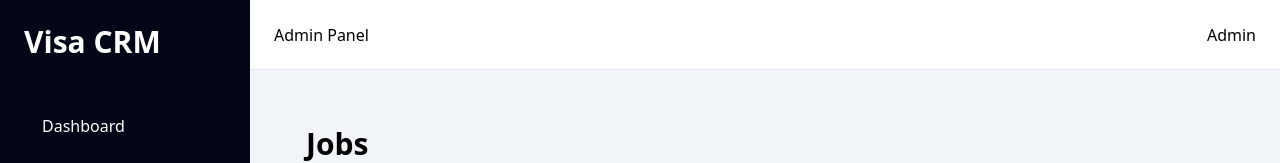
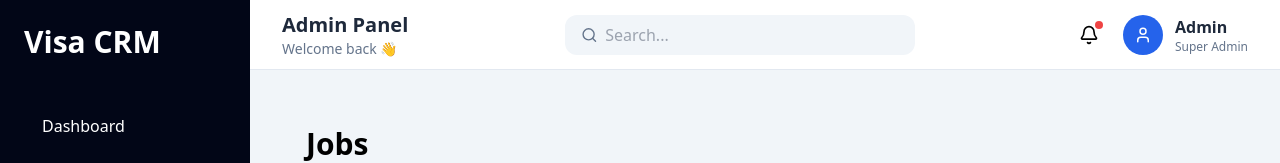
Before and after one commit to Avinash12122002/tmsvisa, a React (Vite) app in the folder client/: page /admin/jobs in a window 1280 px wide. Shown: the top 163 px of the page. Built offline with nearby package versions, Linux system fonts and the light colour scheme; no server answers; sample sign-in values are in the browser's storage.

Commit message:
change topbar

```diff
--- a/client/src/pages/admin/components/Topbar.jsx
+++ b/client/src/pages/admin/components/Topbar.jsx
@@ -1,26 +1,158 @@
+import {
+  Bell,
+  Search,
+  User,
+} from "lucide-react";
+
 export default function Topbar() {
   return (
-    <div
-      style={{
-        height: 70,
-        background: "white",
+    <header
+      className="
+        bg-white
+        border-b
+        border-slate-200
+        px-4
+        md:px-8
+        h-[70px]
+        flex
+        items-center
+        justify-between
+        sticky
+        top-0
+        z-30
+      "
+    >
+      {/* Left Side */}
 
-        borderBottom:
-          "1px solid #E2E8F0",
+      <div
+        className="
+          flex
+          items-center
+          gap-4
+          ml-16
+          md:ml-0
+        "
+      >
+        <div>
+          <h1
+            className="
+              text-xl
+              font-bold
+              text-slate-800
+            "
+          >
+            Admin Panel
+          </h1>
 
-        display: "flex",
+          <p
+            className="
+              text-sm
+              text-slate-500
+              hidden
+              md:block
+            "
+          >
+            Welcome back 👋
+          </p>
+        </div>
+      </div>
 
-        alignItems: "center",
+      {/* Search */}
 
-        justifyContent:
-          "space-between",
+      <div
+        className="
+          hidden
+          lg:flex
+          items-center
+          bg-slate-100
+          rounded-xl
+          px-4
+          py-2
+          w-[350px]
+        "
+      >
+        <Search
+          size={18}
+          className="text-slate-500"
+        />
 
-        padding: "0 24px",
-      }}
-    >
-      <h3>Admin Panel</h3>
+        <input
+          type="text"
+          placeholder="Search..."
+          className="
+            bg-transparent
+            outline-none
+            ml-2
+            w-full
+          "
+        />
+      </div>
 
-      <div>Admin</div>
-    </div>
+      {/* Right Side */}
+
+      <div
+        className="
+          flex
+          items-center
+          gap-4
+        "
+      >
+        <button
+          className="
+            relative
+            p-2
+            rounded-lg
+            hover:bg-slate-100
+          "
+        >
+          <Bell size={20} />
+
+          <span
+            className="
+              absolute
+              top-1
+              right-1
+              w-2
+              h-2
+              rounded-full
+              bg-red-500
+            "
+          />
+        </button>
+
+        <div
+          className="
+            flex
+            items-center
+            gap-3
+          "
+        >
+          <div
+            className="
+              w-10
+              h-10
+              rounded-full
+              bg-blue-600
+              text-white
+              flex
+              items-center
+              justify-center
+            "
+          >
+            <User size={18} />
+          </div>
+
+          <div className="hidden md:block">
+            <div className="font-semibold text-slate-800">
+              Admin
+            </div>
+
+            <div className="text-xs text-slate-500">
+              Super Admin
+            </div>
+          </div>
+        </div>
+      </div>
+    </header>
   );
 }
```
